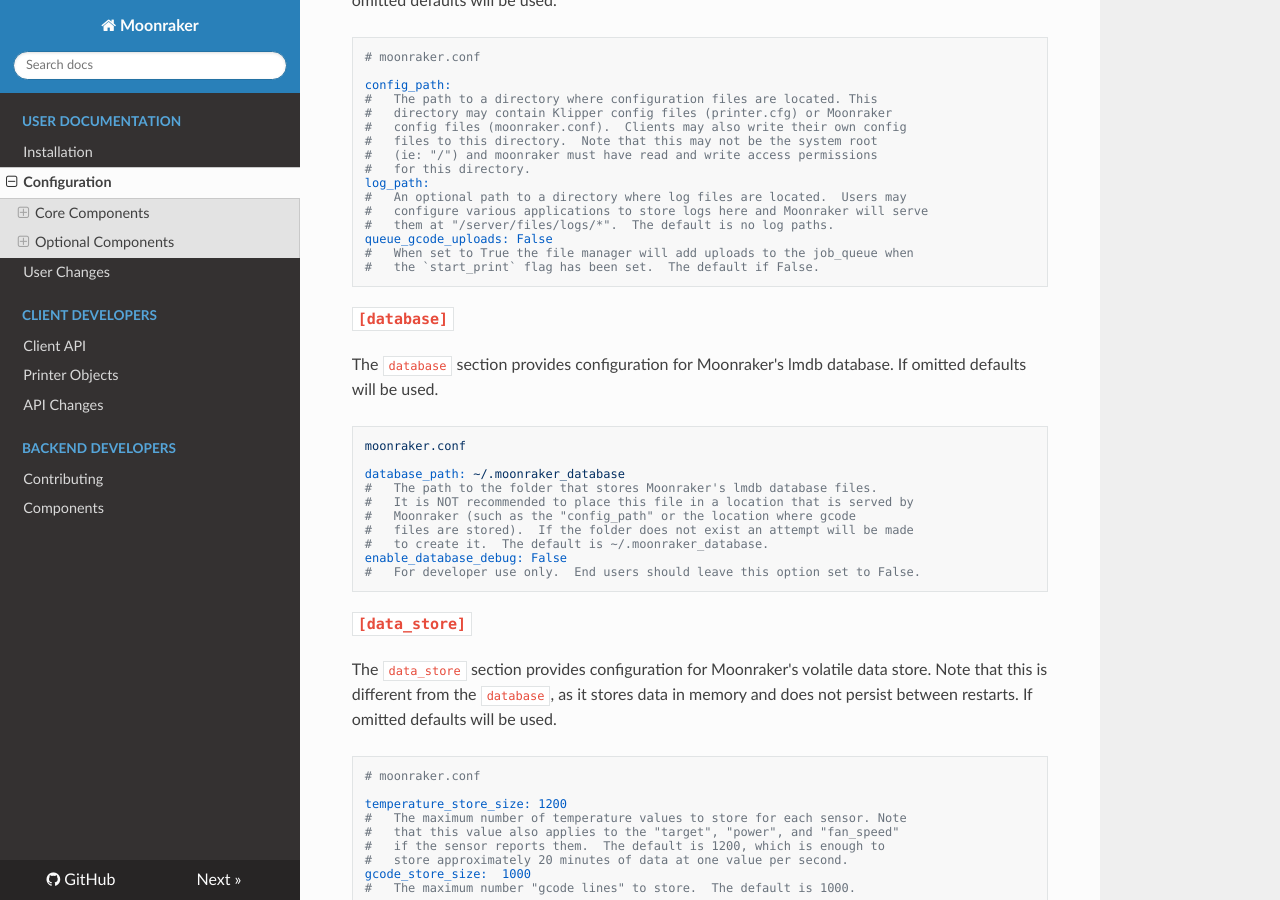
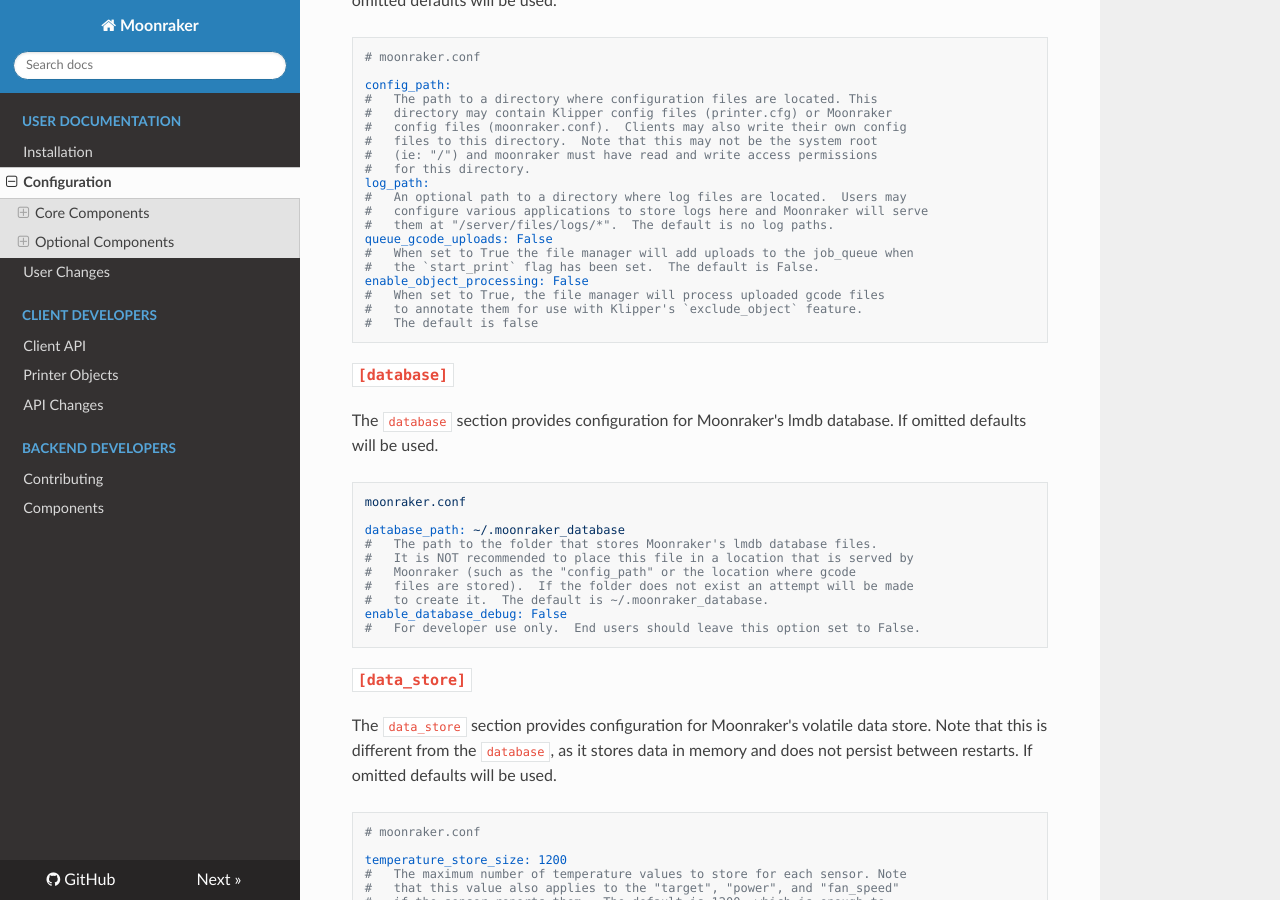
Before and after one commit to Arksine/moonraker, an MkDocs documentation site: the page built from docs/configuration.md, in a window 1280 px wide and 900 px high, scrolled down 916 px. Built offline with MkDocs 1.6.1, drawn with Linux system fonts in a browser that asks for light colours; nearby versions of some CDN libraries.

Commit message:
Using moonraker.conf to enable preprocessing instead of checking klipper

````diff
--- a/docs/configuration.md
+++ b/docs/configuration.md
@@ -65,7 +65,11 @@
 #   them at "/server/files/logs/*".  The default is no log paths.
 queue_gcode_uploads: False
 #   When set to True the file manager will add uploads to the job_queue when
-#   the `start_print` flag has been set.  The default if False.
+#   the `start_print` flag has been set.  The default is False.
+enable_object_processing: False
+#   When set to True, the file manager will process uploaded gcode files
+#   to annotate them for use with Klipper's `exclude_object` feature.
+#   The default is false
 ```
 
 ### `[database]`
````
Also changed, not shown: 1 other file.
